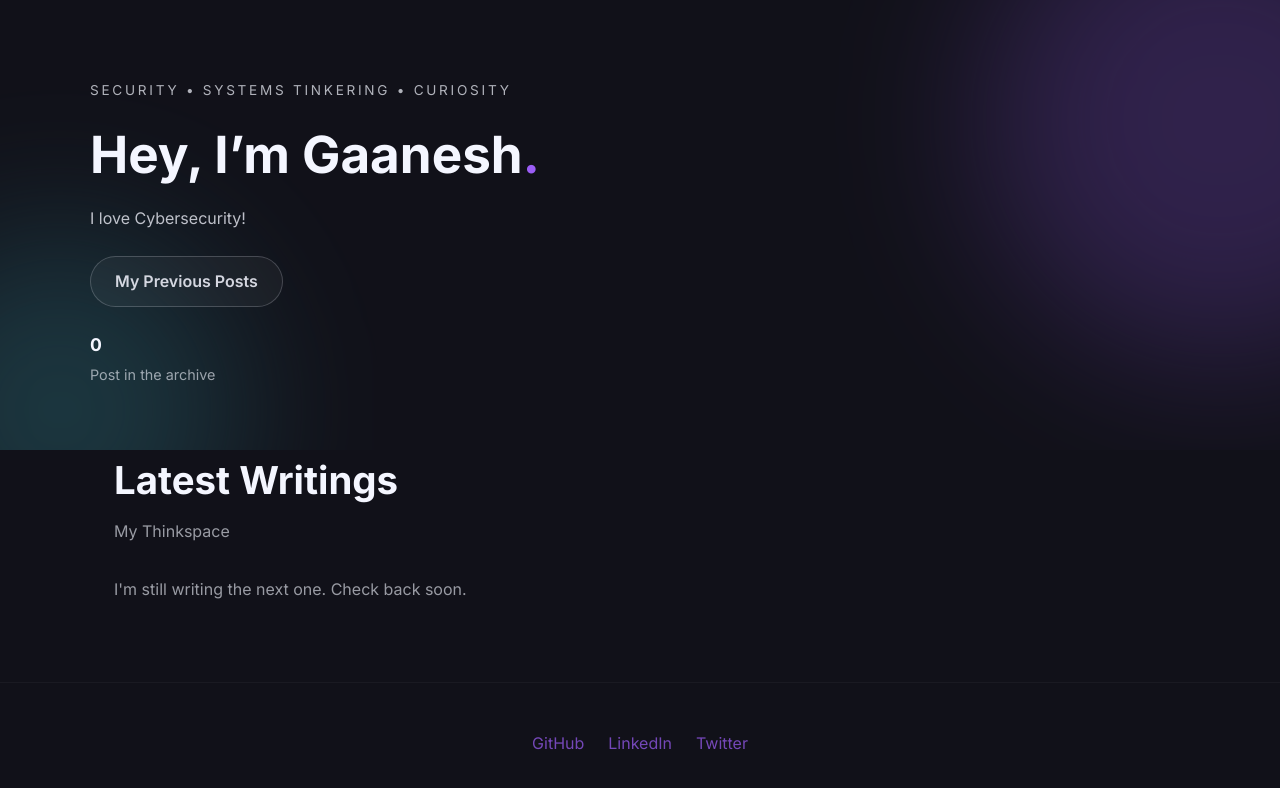
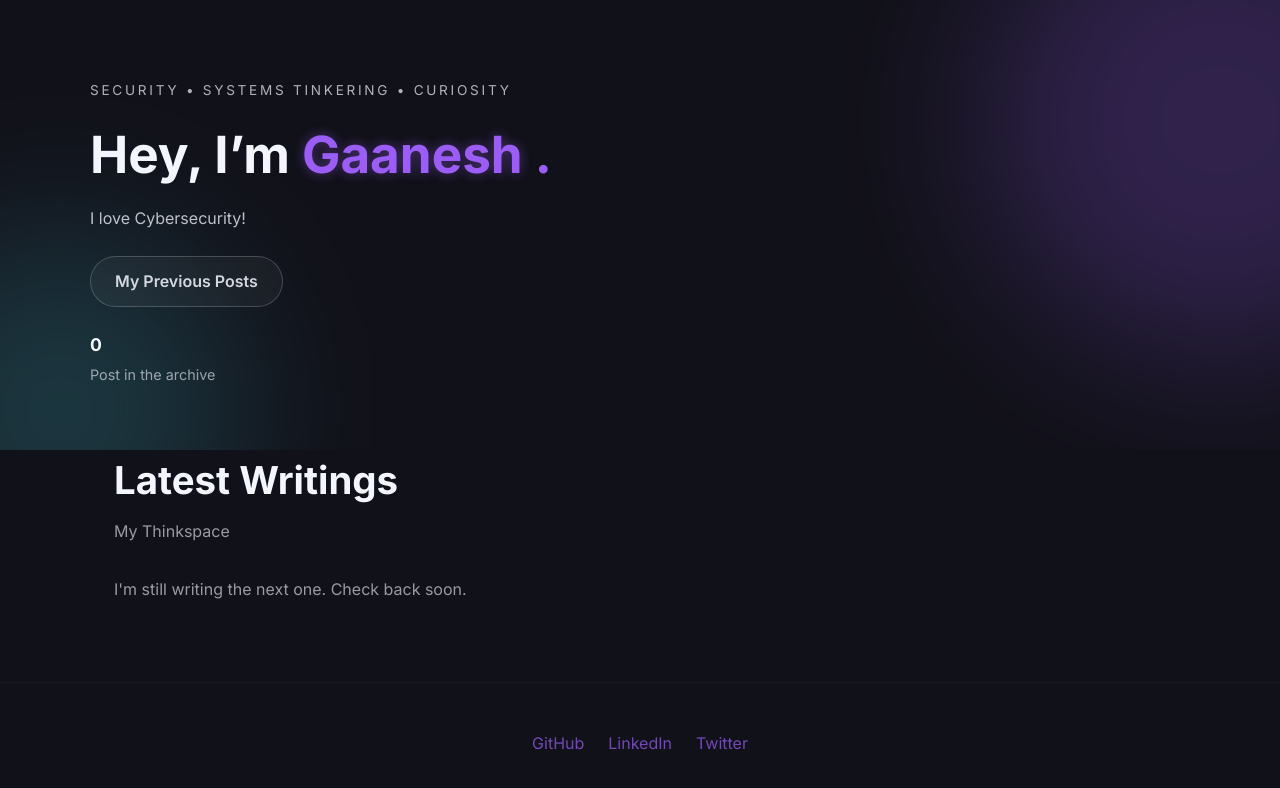
Before and after one commit to GaaneshT/blog, a SvelteKit app: page / in a window 1280 px wide. Shown: the top 788 px of the page. Built offline with nearby package versions, Linux system fonts and the light colour scheme.

Commit message:
Enhance hero section

```diff
--- a/src/app.css
+++ b/src/app.css
@@ -136,6 +136,47 @@ a:hover {
         font-size: clamp(2.4rem, 4vw, 3.2rem);
         line-height: 1.1;
 }
+.hero-name {
+        color: var(--color-accent);
+        text-decoration: none;
+        position: relative;
+        display: inline-flex;
+        align-items: center;
+        transition: color 0.2s ease;
+        animation: hero-name-glow 3.5s ease-in-out infinite;
+}
+.hero-name::after {
+        content: '';
+        position: absolute;
+        left: 0;
+        bottom: -0.2em;
+        width: 100%;
+        height: 2px;
+        background: var(--color-accent);
+        opacity: 0;
+        transform: scaleX(0.6);
+        transform-origin: left;
+        transition: opacity 0.2s ease, transform 0.2s ease;
+}
+.hero-name:hover::after,
+.hero-name:focus-visible::after {
+        opacity: 1;
+        transform: scaleX(1);
+}
+.hero-name:hover,
+.hero-name:focus-visible {
+        color: #ffffff;
+}
+
+@keyframes hero-name-glow {
+        0%,
+        100% {
+                text-shadow: 0 0 0 rgba(155, 93, 245, 0.2);
+        }
+        50% {
+                text-shadow: 0 0 12px rgba(155, 93, 245, 0.45);
+        }
+}
 .hero h1 .accent {
         color: var(--color-accent);
 }
@@ -184,6 +225,17 @@ a:hover {
         border-color: rgba(244, 246, 255, 0.4);
         background: rgba(244, 246, 255, 0.08);
         transform: translateY(-2px);
+}
+.cta.external {
+        gap: 0.35rem;
+}
+.cta.external::after {
+        content: '>';
+        font-size: 0.9em;
+        transition: transform 0.2s ease;
+}
+.cta.external:hover::after {
+        transform: translateX(3px);
 }
 .hero-stats {
         display: flex;
--- a/src/routes/+page.svelte
+++ b/src/routes/+page.svelte
@@ -104,7 +104,16 @@
                 <div class="hero-copy">
                         <span class="eyebrow">Security • Systems tinkering • Curiosity</span>
                         <h1>
-                                Hey, I’m Gaanesh<span class="accent">.</span>
+                                Hey, I’m
+                                <a
+                                        class="hero-name"
+                                        href="https://gaanesh.com"
+                                        target="_blank"
+                                        rel="noopener noreferrer"
+                                >
+                                        Gaanesh
+                                </a>
+                                <span class="accent">.</span>
                         </h1>
                         <p>
                                 I love Cybersecurity!
@@ -123,6 +132,9 @@
 
                                 {/if}
                                 <a class="cta ghost" href="#posts">My Previous Posts</a>
+
+
+
                         </div>
 
                         <div class="hero-stats">
```
